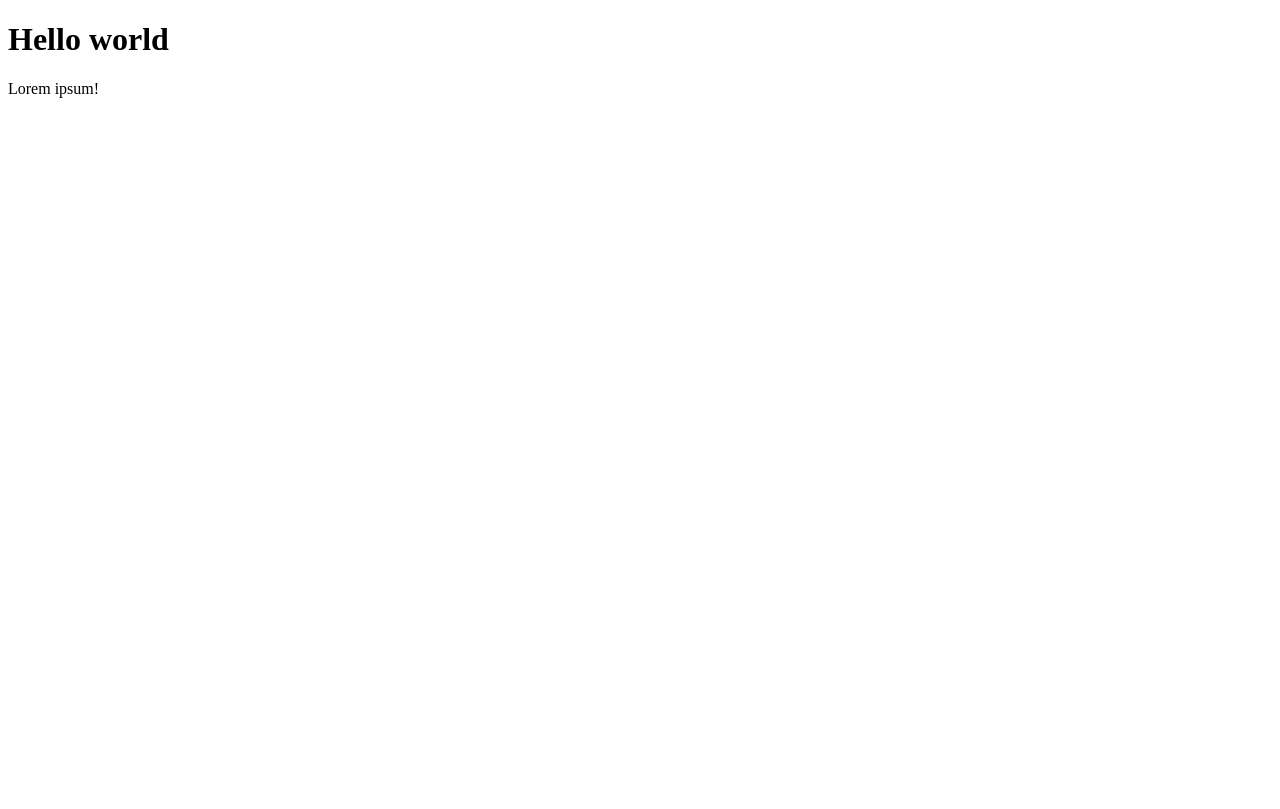
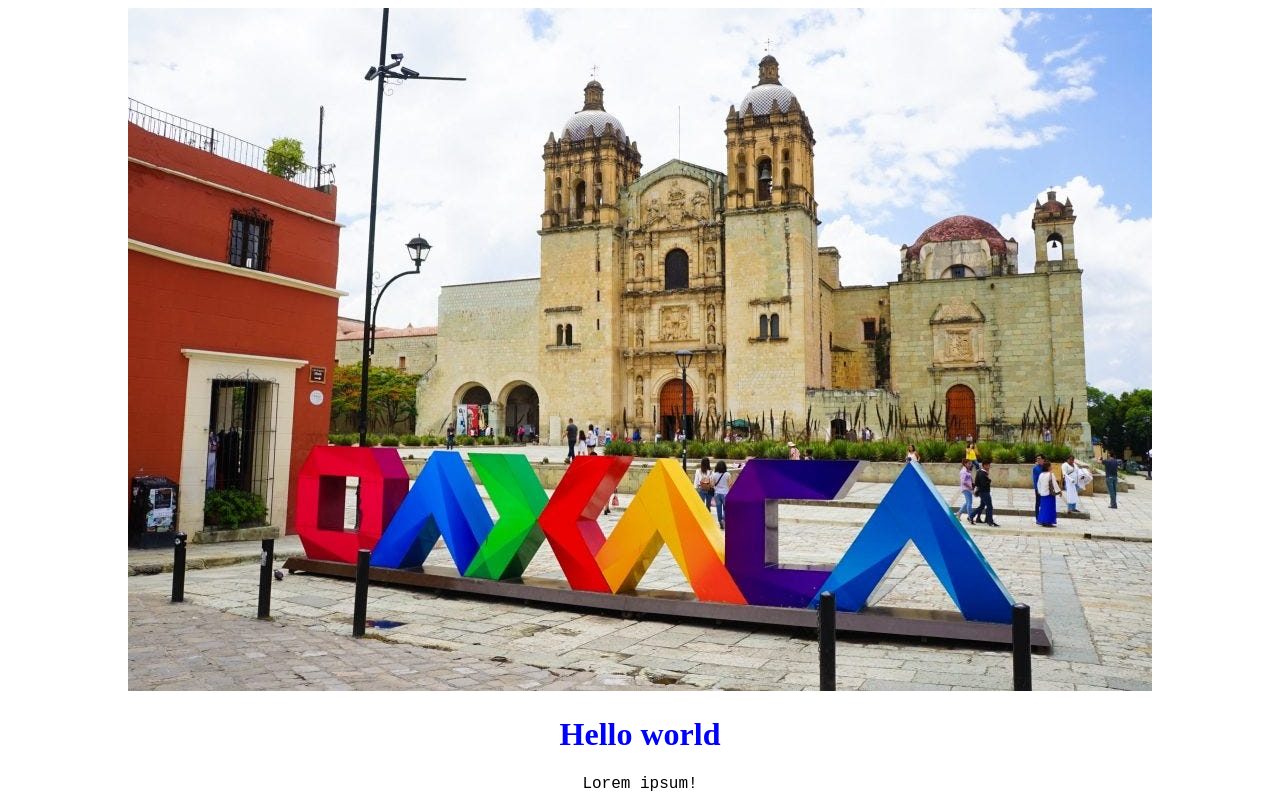
Before and after one commit to AngelicaMorale/desn3035-e1, a plain HTML site: page index.html in a window 1280 px wide. Drawn offline with Linux system fonts and the light colour scheme.

Commit message:
Changes 1

```diff
--- a/index.html
+++ b/index.html
@@ -3,10 +3,12 @@
 <head>
     <meta charset="UTF-8" />
     <title>title</title>
+    <link rel="stylesheet" href="style.css" />
 
 
 </head>
 <body>
+    <img src="Oaxaca.png" />
     <h1>Hello world</h1>
     <p>Lorem ipsum!</p>
 
--- /dev/null
+++ b/style.css
@@ -0,0 +1,16 @@
+body
+{
+    text-align: center;
+}
+
+h1
+{
+    text-align: center;
+    color: blue;
+}
+
+p
+{
+    text-align: center;
+    font-family: 'Courier New', Courier, monospace;
+}
```
Also changed, not shown: Oaxaca.png (added).
